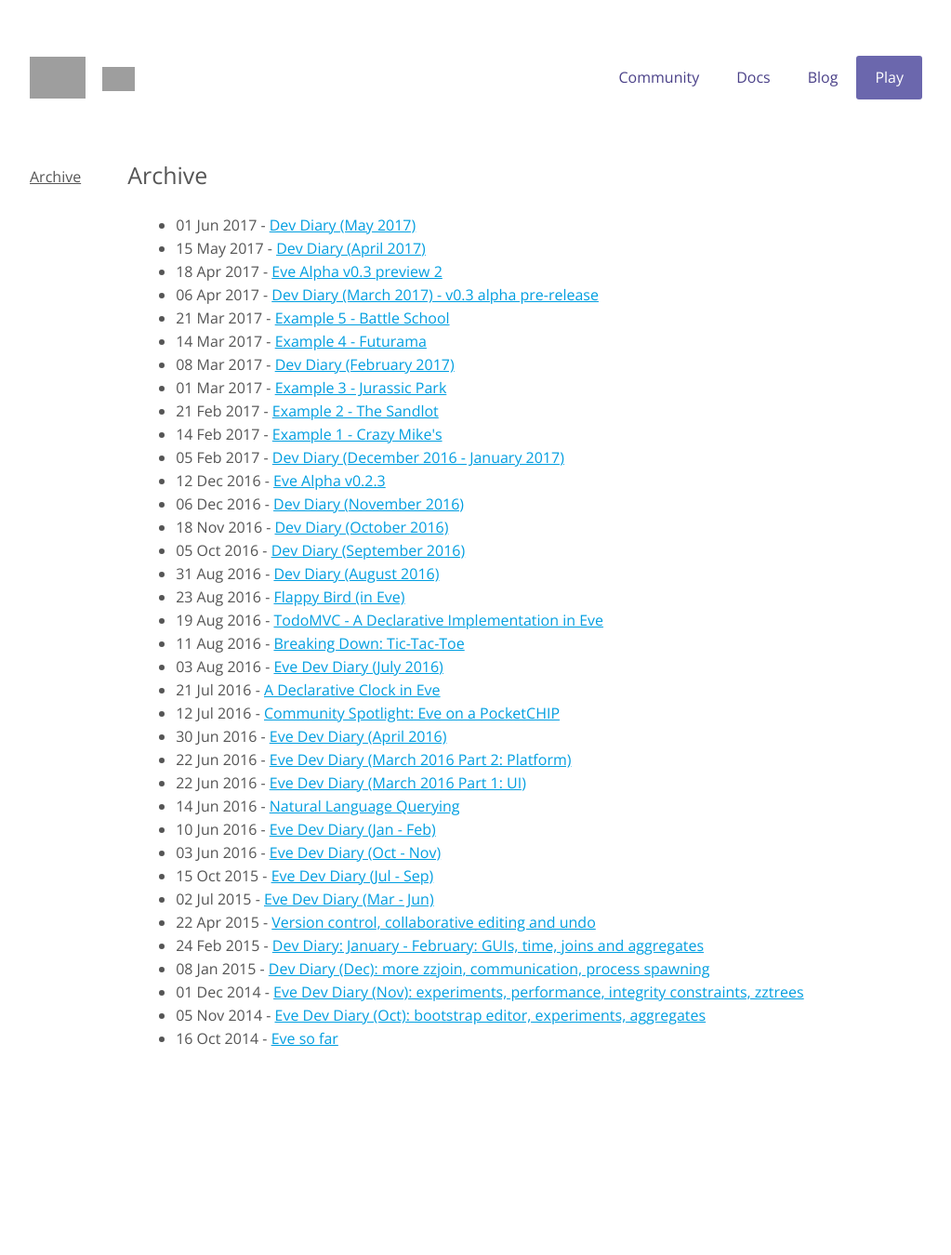
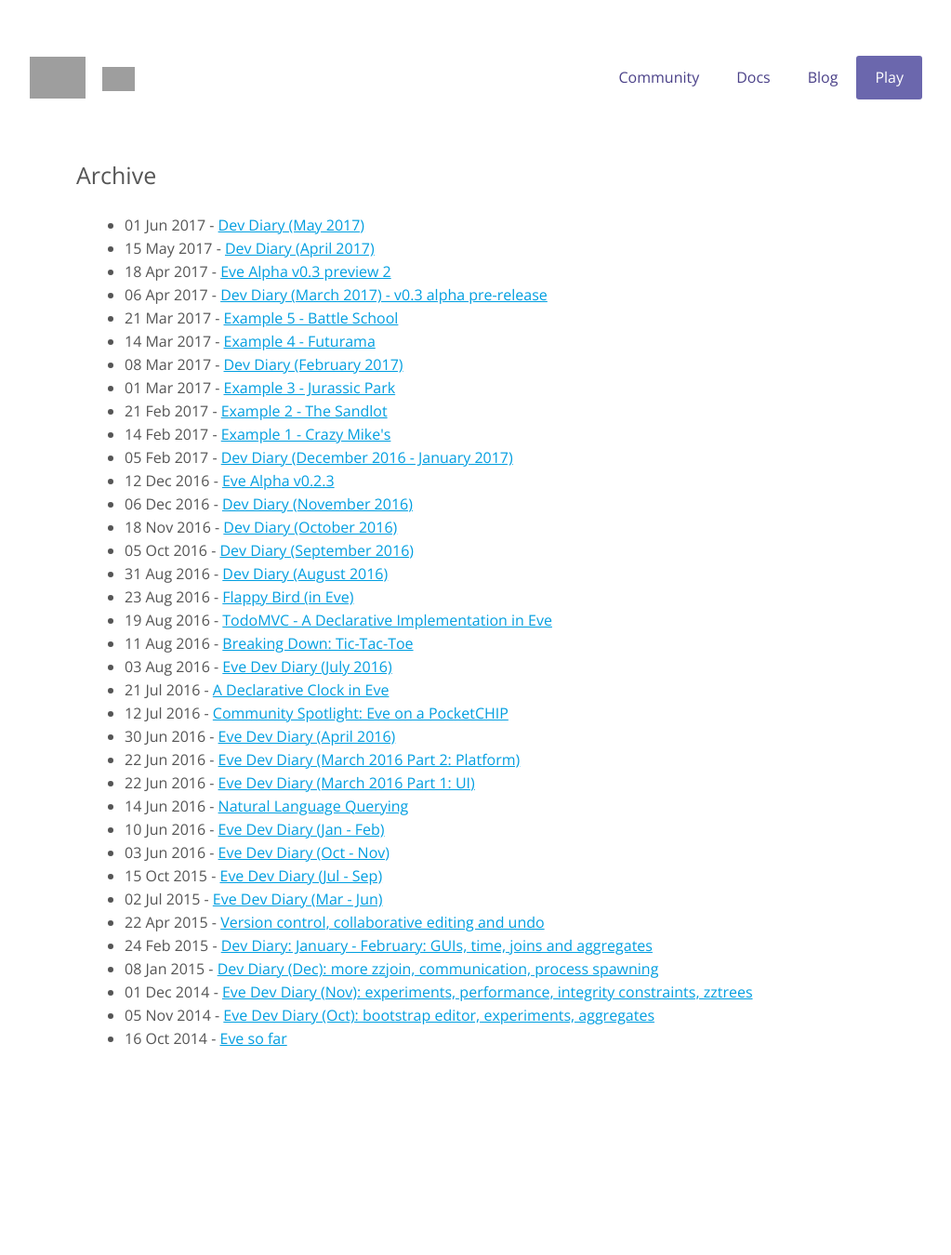
Before and after one commit to Kodowa/incidentalcomplexity, a Jekyll site: the page built from archive.md, in a window 1280 px wide. Shown: the whole page at 93% size, without its empty margins (128-1151 px from the left). Built offline with Jekyll 4.4.1, drawn with Linux system fonts in a browser that asks for light colours; grey boxes are pictures that could not be loaded.

Commit message:
add archive layout

```diff
--- /dev/null
+++ b/_layouts/archive.html
@@ -0,0 +1,59 @@
+<!DOCTYPE html>
+<html>
+    <head>
+        <title>Eve Blog</title>
+                <meta name="viewport" content="width=device-width, initial-scale=1.0, maximum-scale=10.0, user-scalable=1" />
+        <link rel="stylesheet" type="text/css" href="{{ site.url }}/css/blog.css" />
+        <link rel="stylesheet" type="text/css" href="{{ site.url }}/css/syntax.css" />
+        <link rel="icon" type="image/png" href="/blog/images/icon.png">
+        <link rel="alternate" type="application/atom+xml" title="Eve Programming Language" href="/atom.xml" />
+        <link href='http://fonts.googleapis.com/css?family=Open+Sans:400italic,400,700' rel='stylesheet' type='text/css'>
+        <meta name="Description" content="This is the development blog of the Eve programming language">
+    </head>
+    <body>
+
+        <div class="layer-wrapper header-wrapper">
+        <header class="layer">
+            <a href="http://witheve.com">
+            <div class="logo">
+            <img src="https://witheve.github.io/assets/images/logo_square.png" />
+            <h1><img alt="EVE" src="http://docs.witheve.com/images/eve.svg" /></h1>
+            </div>
+            </a>
+            <div class="flex-spacer"></div>
+            <nav>
+            <a class="btn rounded cta secondary play-cta" href="http://play.witheve.com">Play</a>
+
+            <a href="{{ site.url }}">Blog</a>
+            <a href="http://docs.witheve.com">Docs</a>
+            <a href="https://groups.google.com/forum/#!forum/eve-talk">Community</a>
+            </nav>
+        </header>
+        </div>
+
+
+        <main class="main layer-wrapper">
+	        <div class="toplayer">
+
+                <article class="article">
+			        <div class="wrapper">
+                        {{ content }}
+			        </div>
+                </article>
+
+            </div>
+        </main>
+
+            <script>
+                  (function(i,s,o,g,r,a,m){i['GoogleAnalyticsObject']=r;i[r]=i[r]||function(){
+                            (i[r].q=i[r].q||[]).push(arguments)},i[r].l=1*new Date();a=s.createElement(o),
+                          m=s.getElementsByTagName(o)[0];a.async=1;a.src=g;m.parentNode.insertBefore(a,m)
+                            })(window,document,'script','//www.google-analytics.com/analytics.js','ga');
+
+                              ga('create', 'UA-36105397-2', 'auto');
+                                ga('send', 'pageview');
+
+                            </script>
+        </body>
+    </head>
+</html>
```
Also changed, not shown: archive.md (+1 -1 lines).
